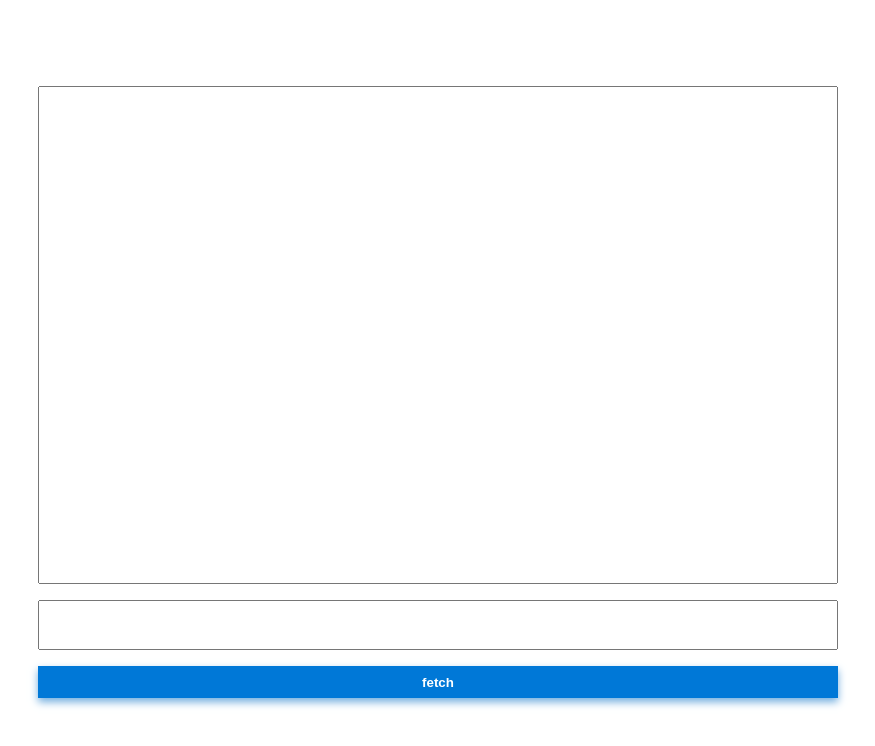
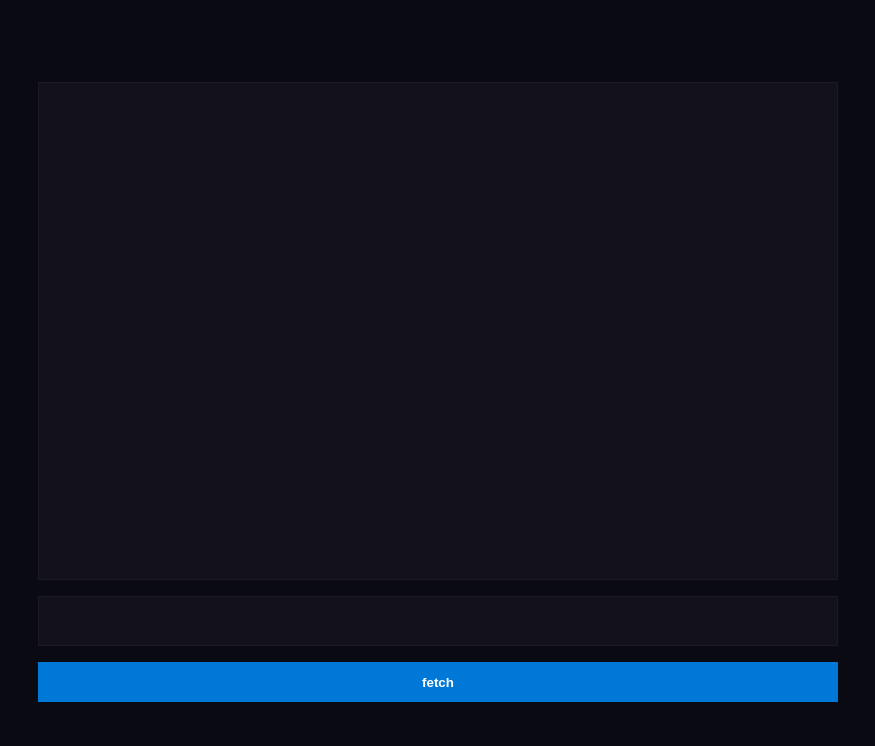
Before and after one commit to ask0ldd/LLMFirstPrj, a React (Vite) app: page / in a window 1280 px wide. Shown: the top 746 px of the page, without its empty margins (202-1077 px from the left). Built offline with nearby package versions, Linux system fonts and the light colour scheme.

Commit message:
design update

```diff
--- a/src/App.css
+++ b/src/App.css
@@ -3,6 +3,7 @@
   margin: 0 auto;
   padding: 2rem;
   text-align: center;
+  background-color: #0a0a12;
 }
 
 textarea {
@@ -11,6 +12,9 @@ textarea {
   font-size: 1rem;
   font-family: Inter, system-ui, Avenir, Helvetica, Arial, sans-serif;
   resize: none;
+  background: #1b1a2388;
+  border-color: #1b1a23;
+  color: #ffffffaa;
 }
 
 #history {
@@ -19,15 +23,15 @@ textarea {
 
 button {
   padding: 0rem 0.5rem;
-  height: 2rem;
+  height: 2.5rem;
   background: #0078d7;
   border: 1px solid #0078d7;
   color: #fff;
   font-weight: 600;
-  box-shadow: 0 4px 8px #72aedf;
+  /*box-shadow: 0 4px 8px #72aedf;*/
 }
 
 div.response {
-  color: #000;
+  color: #ffffffaa;
   font-weight: 600;
 }
--- a/src/index.css
+++ b/src/index.css
@@ -5,13 +5,12 @@
 
   color-scheme: light dark;
   color: rgba(255, 255, 255, 0.87);
-  background-color: #242424;
 
   font-synthesis: none;
   text-rendering: optimizeLegibility;
   -webkit-font-smoothing: antialiased;
   -moz-osx-font-smoothing: grayscale;
-  background: #fff;
+  background: #0a0a12;
 }
 
 a {
```
